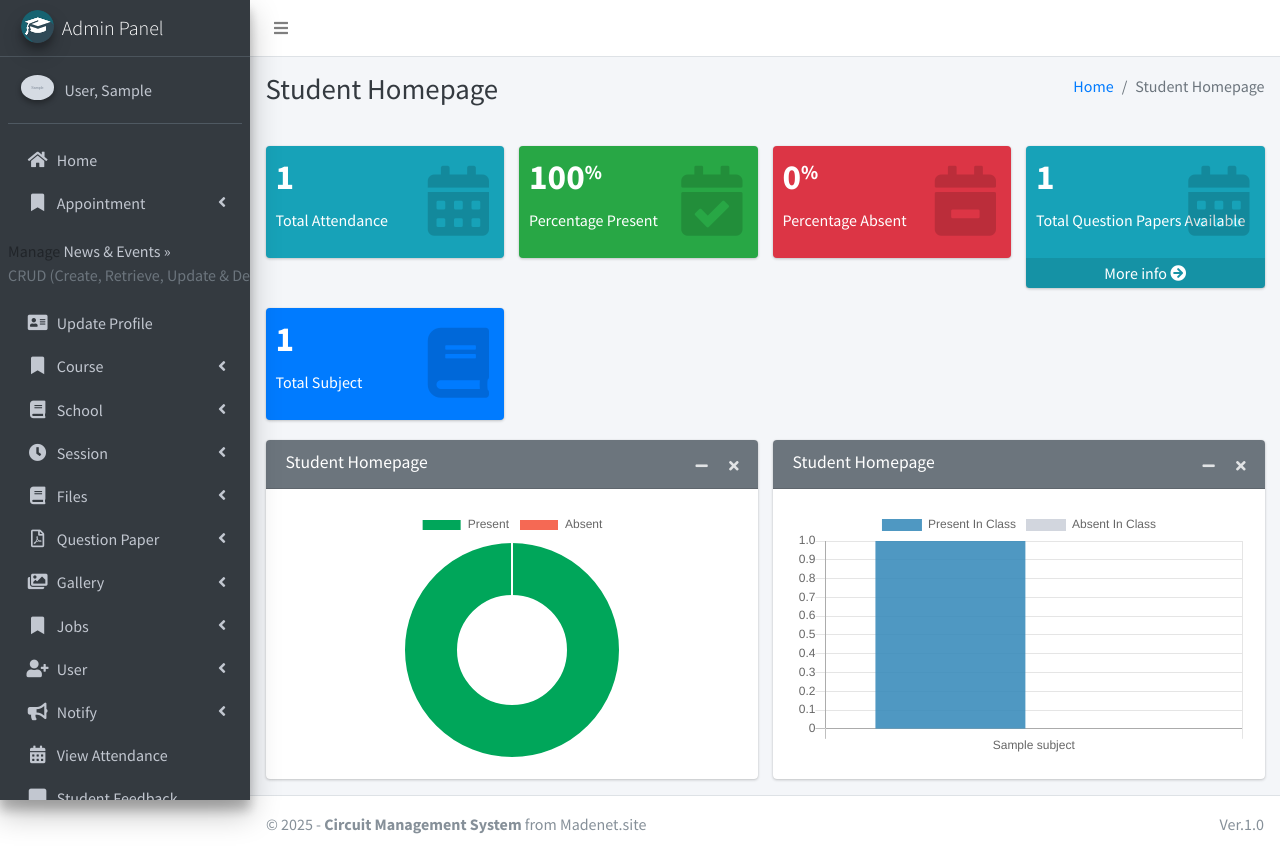
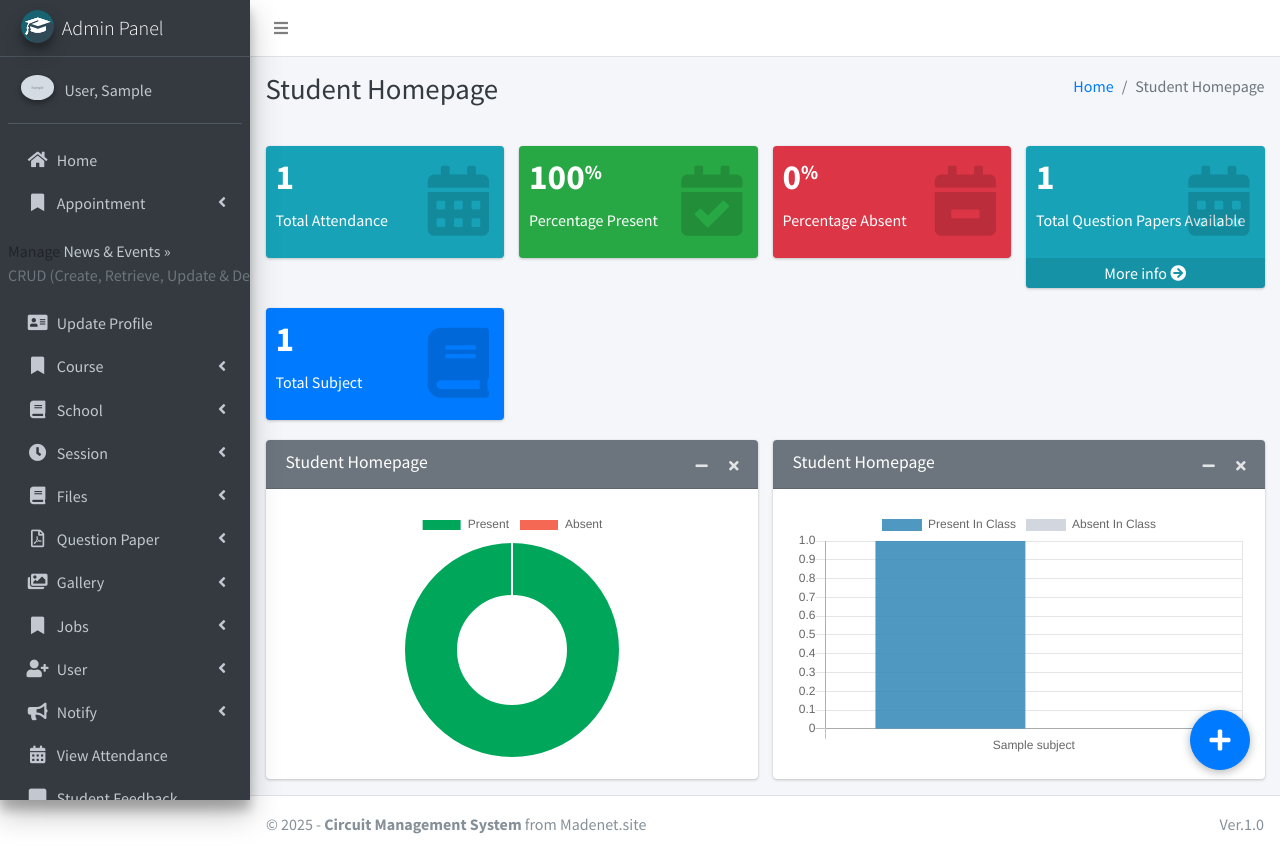
Before and after one commit to Akani01/system, a Django app: page /student/home/ in a window 1280 px wide. Run offline with Django 4.2, Linux system fonts and the light colour scheme; a user stored in the database is signed in; tables that the repository leaves empty hold one stand-in row (values such as "Sample post"); grey boxes marked "Sample" are stand-in pictures; parts of the project's set-up code (start-up, migrations or seed data) failed here and were passed over; some libraries are stand-ins or nearby versions.

Commit message:
Update home_content.html
added the plus button

```diff
--- a/main_app/templates/student_template/home_content.html
+++ b/main_app/templates/student_template/home_content.html
@@ -2,6 +2,29 @@
 {% load static %}
 {% block page_title %}{{page_title}}{% endblock page_title %}
 {% block content %}
+<style>
+  .fab {
+      position: fixed;
+      bottom: 30px;
+      right: 30px;
+      width: 60px;
+      height: 60px;
+      border-radius: 50%;
+      font-size: 24px;
+      text-align: center;
+      box-shadow: 0 2px 10px rgba(0,0,0,0.3);
+      z-index: 1000;
+      display: flex;
+      align-items: center;
+      justify-content: center;
+  }
+
+  .fab:hover {
+      text-decoration: none;
+      opacity: 0.9;
+  }
+</style>
+
 <section class="content">
     <div class="container-fluid">
         <!-- Small boxes (Stat box) -->
@@ -100,6 +123,10 @@
                           </div>
                           <!-- /.card-body -->
                         </div>
+                        <a href="{% url 'addapplication' %}" class="btn btn-primary fab" title="Add Application">
+                          <i class="fas fa-plus"></i>
+                        </a>
+
                         <!-- /.card -->
             </div>
 
```
